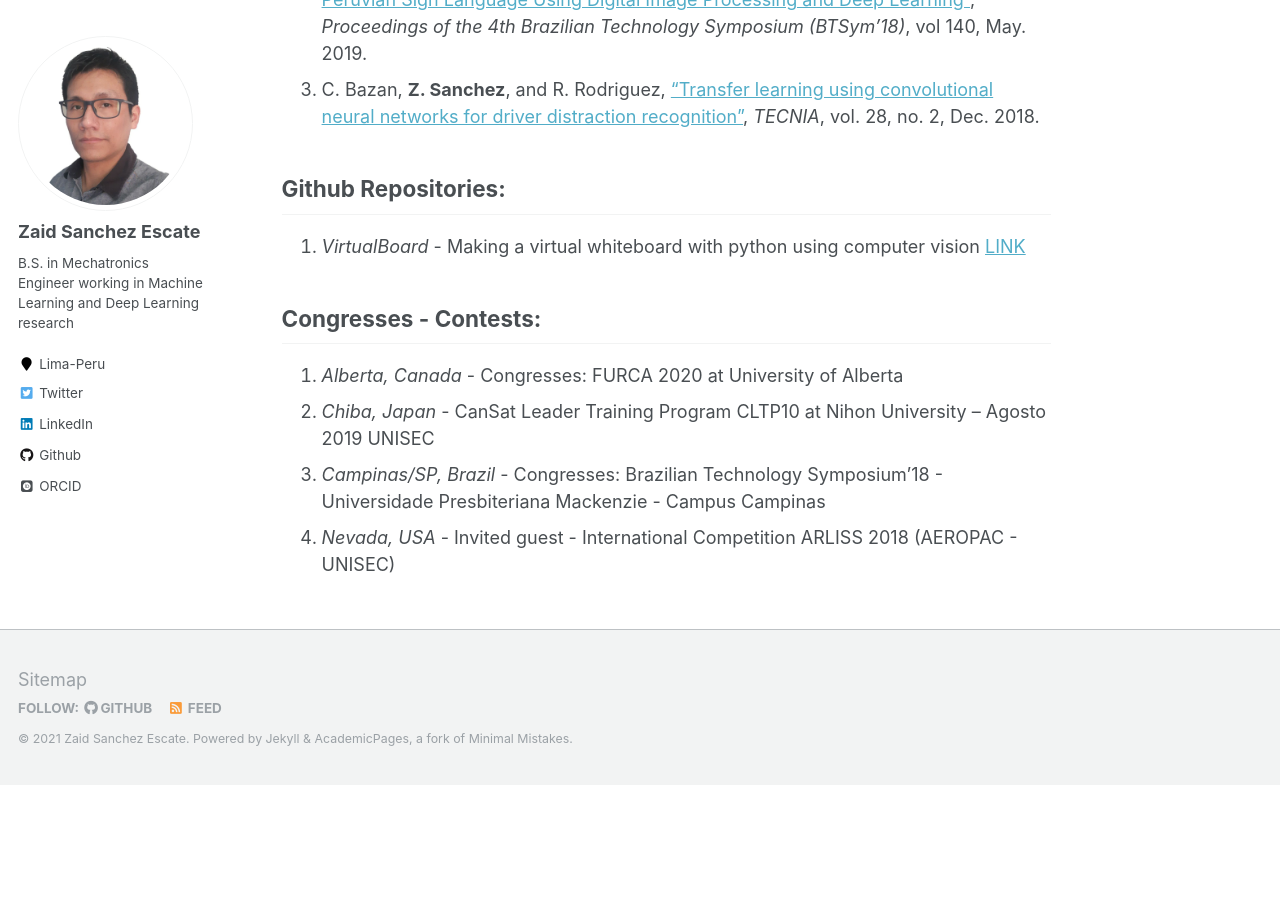
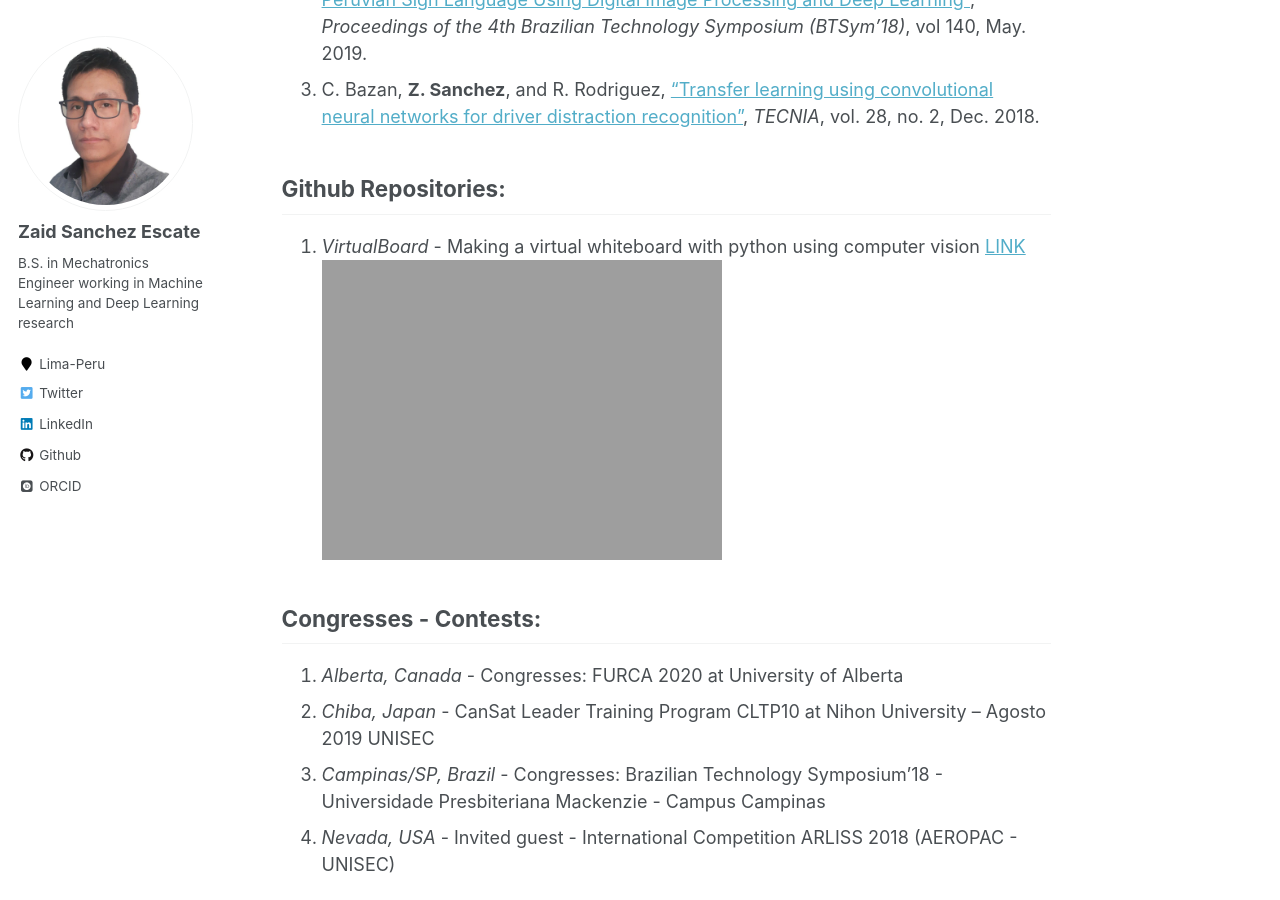
Before and after one commit to zaise/zaise.github.io, a Jekyll site: the page built from _pages/about.md, in a window 1280 px wide and 900 px high, scrolled down 528 px. Built offline with Jekyll 4.4.1, drawn with Linux system fonts in a browser that asks for light colours; some web fonts are replaced; before the commit the page ends 1313 px from its top, so only the background shows below that.

Commit message:
2105030130

```diff
--- a/_pages/about.md
+++ b/_pages/about.md
@@ -19,6 +19,7 @@ Publications
 Github Repositories:
 ------
 1. <i>VirtualBoard</i> - Making a virtual whiteboard with python using computer vision [LINK](https://github.com/zaise/VirtualBoard)
+![](/images/test02.gif | width=100)
 
 Congresses - Contests:
 ------
```
